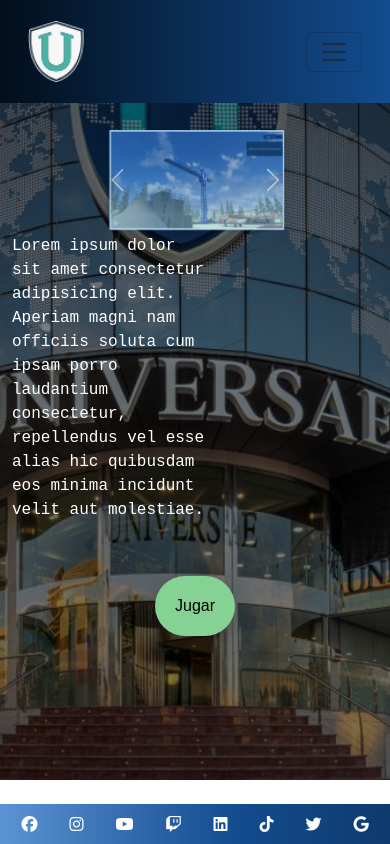
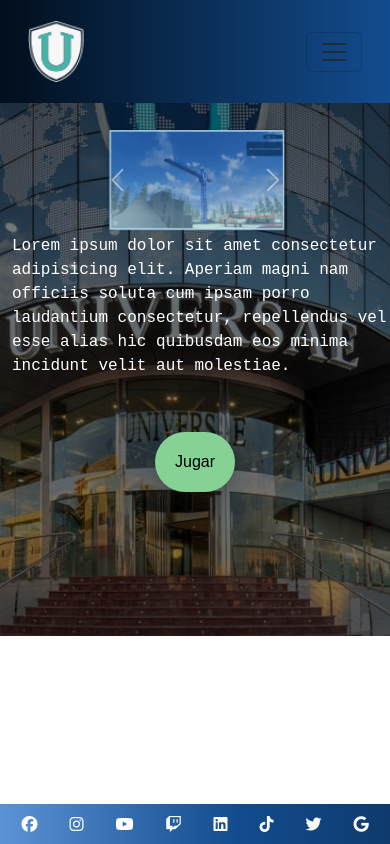
Before and after one commit to enrfercas/Juego-Universae, a React (Vite) app: page /Helicop in a window 390 px wide. Built offline with nearby package versions, Linux system fonts and the light colour scheme.

Commit message:
media query para la descripción

```diff
--- a/src/components/Pages/Game-1/Helicop.css
+++ b/src/components/Pages/Game-1/Helicop.css
@@ -102,3 +102,9 @@ iframe {
     width: 0;
   }
 }
+
+@media(max-width: 680px) {
+  .description {
+    max-width: 100vw;
+  }
+}
```
